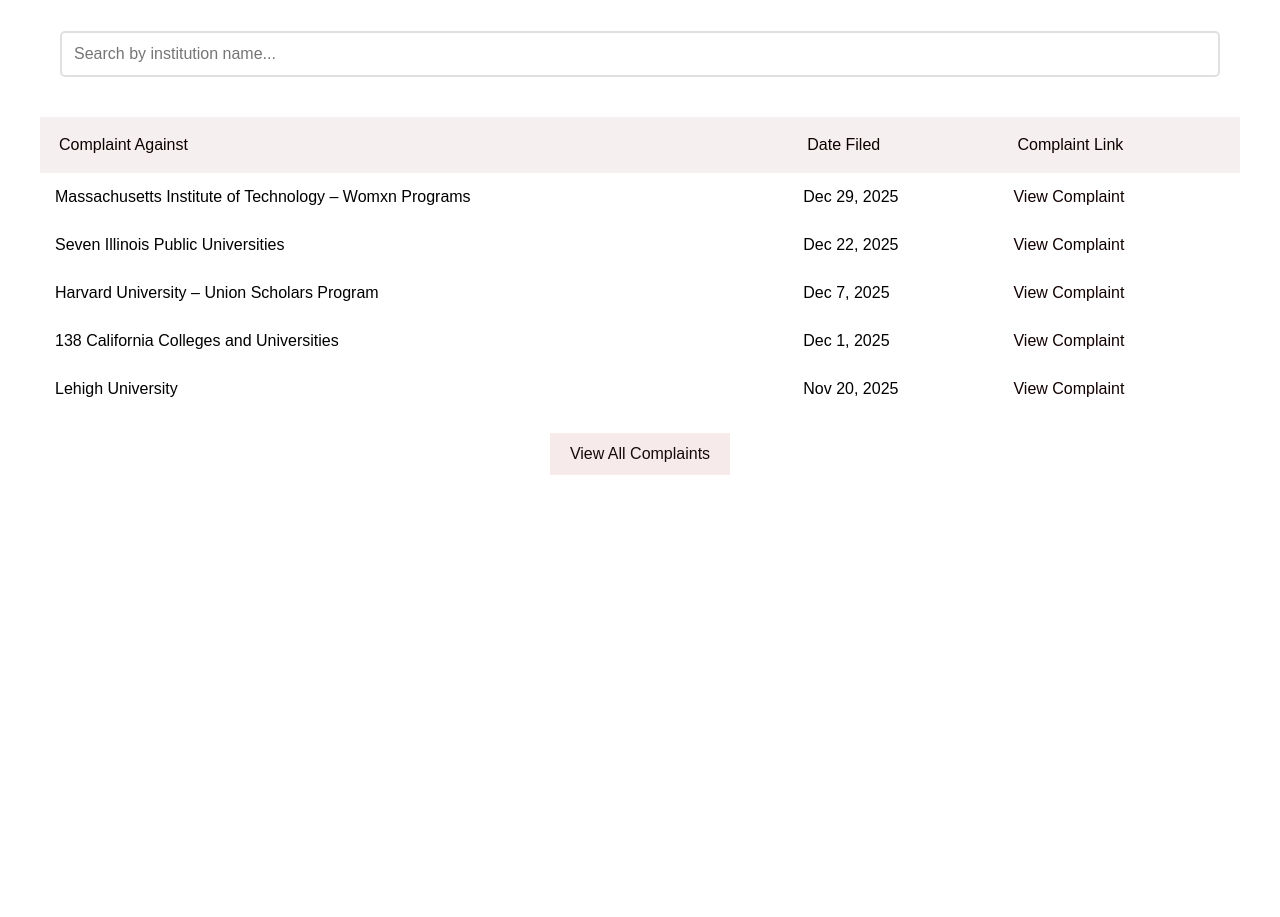
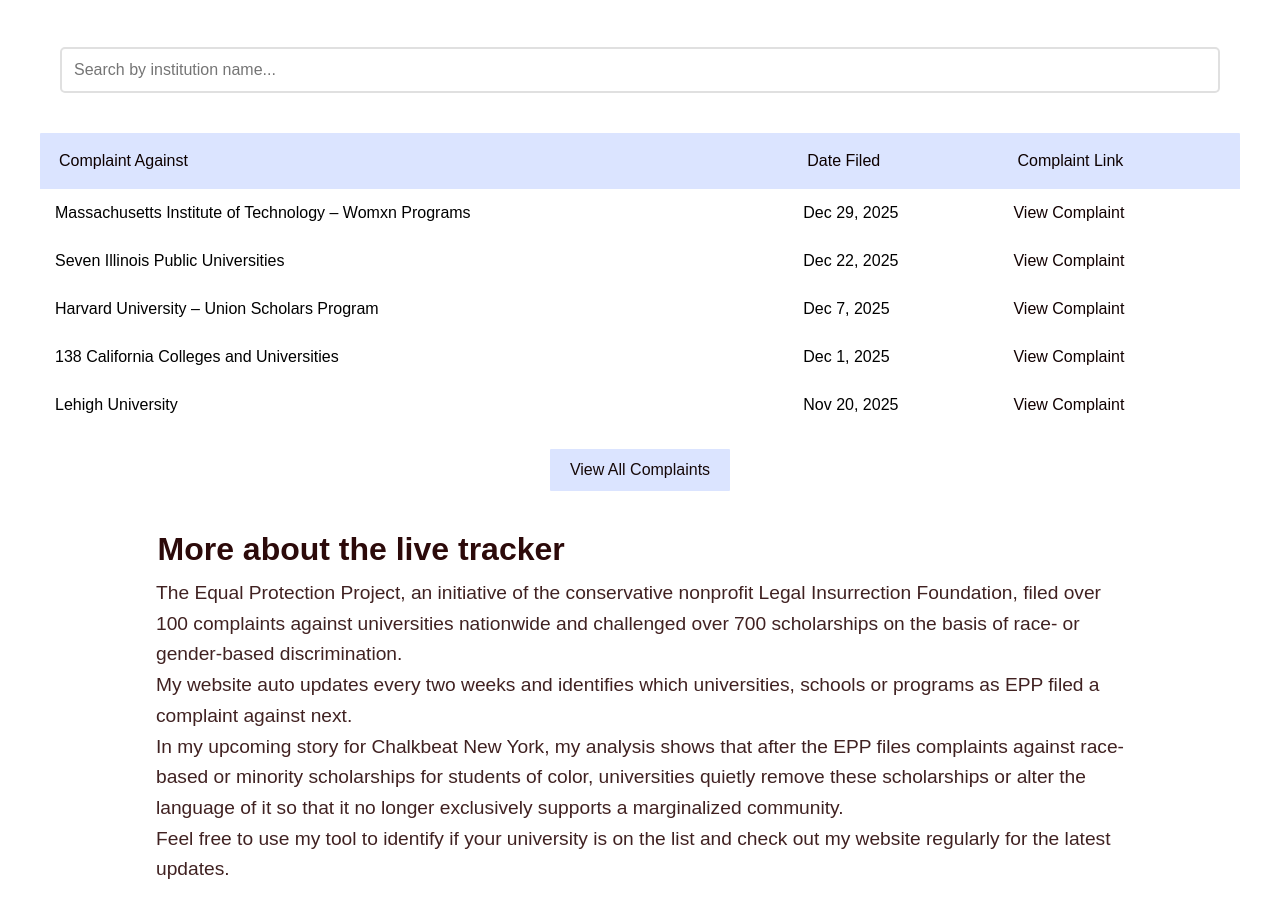
Before and after one commit to ananyabchetia/EPP_trackers, a plain HTML site: page index.html in a window 1280 px wide. Shown: the part 329-1246 px from the top of the page. Before the commit the page ends 834 px from the top, so only its background shows below. Drawn offline with nearby package versions, Linux system fonts and the light colour scheme.

Commit message:
updated auto scraper

```diff
--- a/index.html
+++ b/index.html
@@ -36,14 +36,57 @@
         }
 
         h1 {
-            font-size: 1.5em;
+            font-size: 2.0em;
             margin-bottom: 10px;
         }
 
+        h2 {
+            font-size: 2.0em;
+            margin-bottom: 10px;
+
+            text-align: left;
+            margin-left: auto;
+            margin-right: auto;
+            max-width: 965px;
+        }
+
+
         .subtitle {
+            font-size: 1.5em;
+            opacity: 0.9;
+            margin-left: auto;
+            margin-right: auto;
+        }
+
+        .text {
+            font-size: 1.2em;
+            opacity: 0.9;
+            text-align: left;
+            margin: 0 auto;
+            max-width: 1000px;
+            padding: 0 1rem;
+
+            line-height: 1.6;
+        }
+
+        .date {
             font-size: 1.1em;
-            opacity: 0.9;
+            opacity: 0.7;
+            text-align: left;
+            margin: 0 auto;
+            max-width: 1000px;
+            padding: 0 1rem;
+
+            line-height: 1.6;
         }
+
+
+
+        .text p {
+            margin-bottom: 1.2em;
+            /* space between paragraphs */
+        }
+
 
         .stats {
             display: grid;
@@ -53,7 +96,7 @@
         }
 
         .stat-card {
-            background: rgb(246, 239, 239);
+            background: rgb(219, 228, 255);
             padding: 25px;
             text-align: center;
         }
@@ -91,6 +134,11 @@
             border-color: #0e1845;
         }
 
+        #viewAllContainer {
+            margin-bottom: 20px;
+        }
+
+
         .view-all-btn {
             text-align: center;
             padding: 20px;
@@ -98,7 +146,7 @@
         }
 
         .btn {
-            background: #f7eaea;
+            background: rgb(219, 228, 255);
             color: rgb(22, 9, 9);
             border: none;
             padding: 12px 20px;
@@ -109,7 +157,7 @@
         }
 
         .btn:hover {
-            background: #e2a4a4;
+            background: #9a99d5;
         }
 
         .table-container {
@@ -124,7 +172,7 @@
         }
 
         thead {
-            background: rgb(246, 239, 239);
+            background: rgb(219, 228, 255);
             color: rgb(13, 0, 0);
         }
 
@@ -231,6 +279,38 @@
         <div class="view-all-btn" id="viewAllContainer" style="display: none;">
             <button class="btn" id="viewAllBtn" onclick="toggleViewAll()">View All Complaints</button>
         </div>
+
+        <div>
+            <header>
+                <h2>More about the live tracker</h2>
+                <p class="text"> The Equal Protection Project, an initiative of the conservative nonprofit Legal
+                    Insurrection
+                    Foundation, filed over
+                    100
+                    complaints against universities nationwide and challenged over 700 scholarships on the basis of
+                    race- or
+                    gender-based discrimination.</p>
+
+                <p class="text">My website auto updates every two weeks and identifies which universities, schools or
+                    programs as EPP
+                    filed a
+                    complaint against next.</p>
+
+                <p class="text">In my upcoming story for Chalkbeat New York, my analysis shows that after the EPP files
+                    complaints
+                    against race-based
+                    or minority scholarships for students of color, universities quietly remove these scholarships or
+                    alter the language
+                    of it so that it no longer exclusively supports a marginalized community.</p>
+
+                <p class="text">Feel free to use my tool to identify if your university is on the list and check out my
+                    website
+                    regularly for the
+                    latest updates.</p>
+
+            </header>
+        </div>
+
     </div>
 
     <script>
@@ -345,8 +425,6 @@
 
             displayData();
         });
-
-        // Load data on page load
         loadData();
     </script>
 </body>
```
Also changed, not shown: 1 other file.
